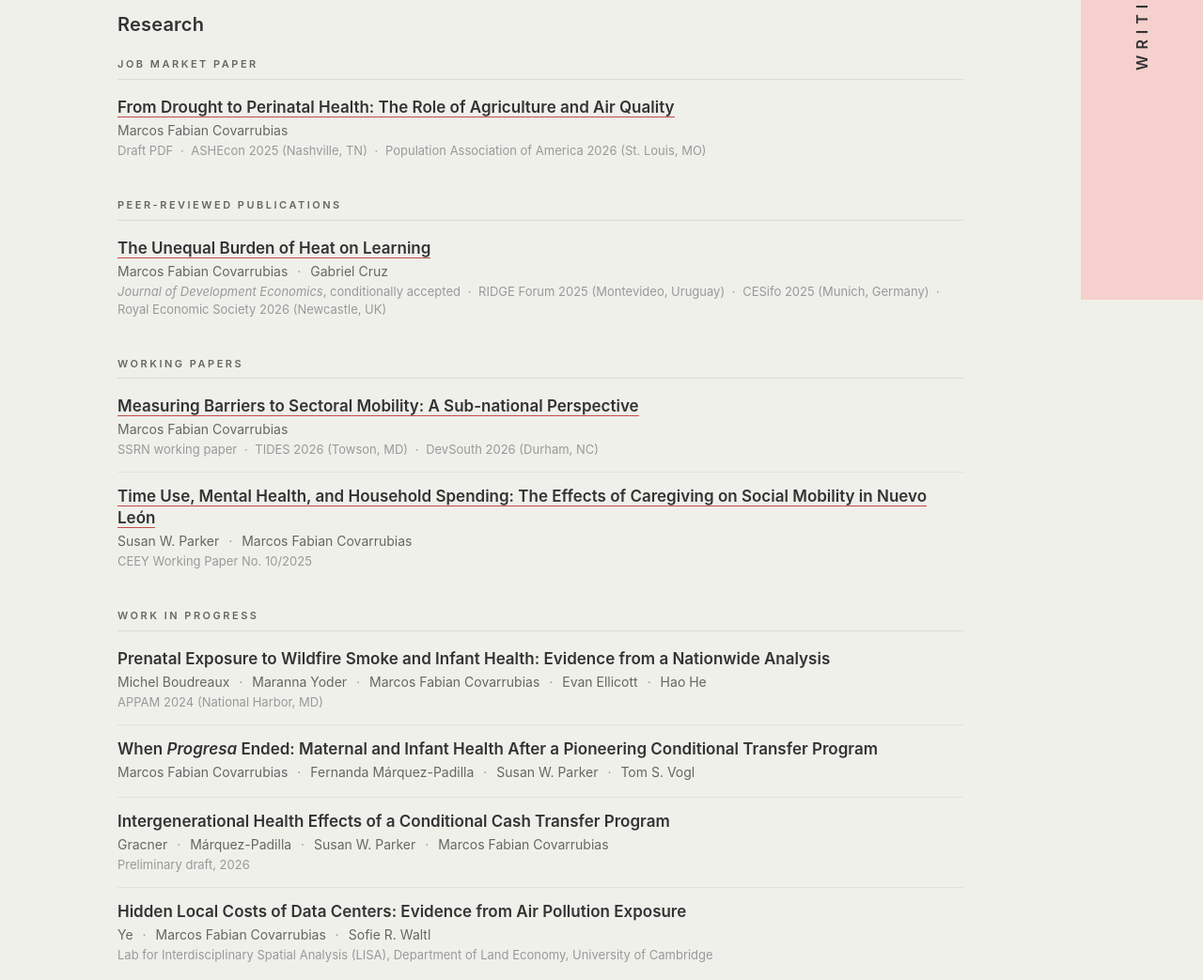
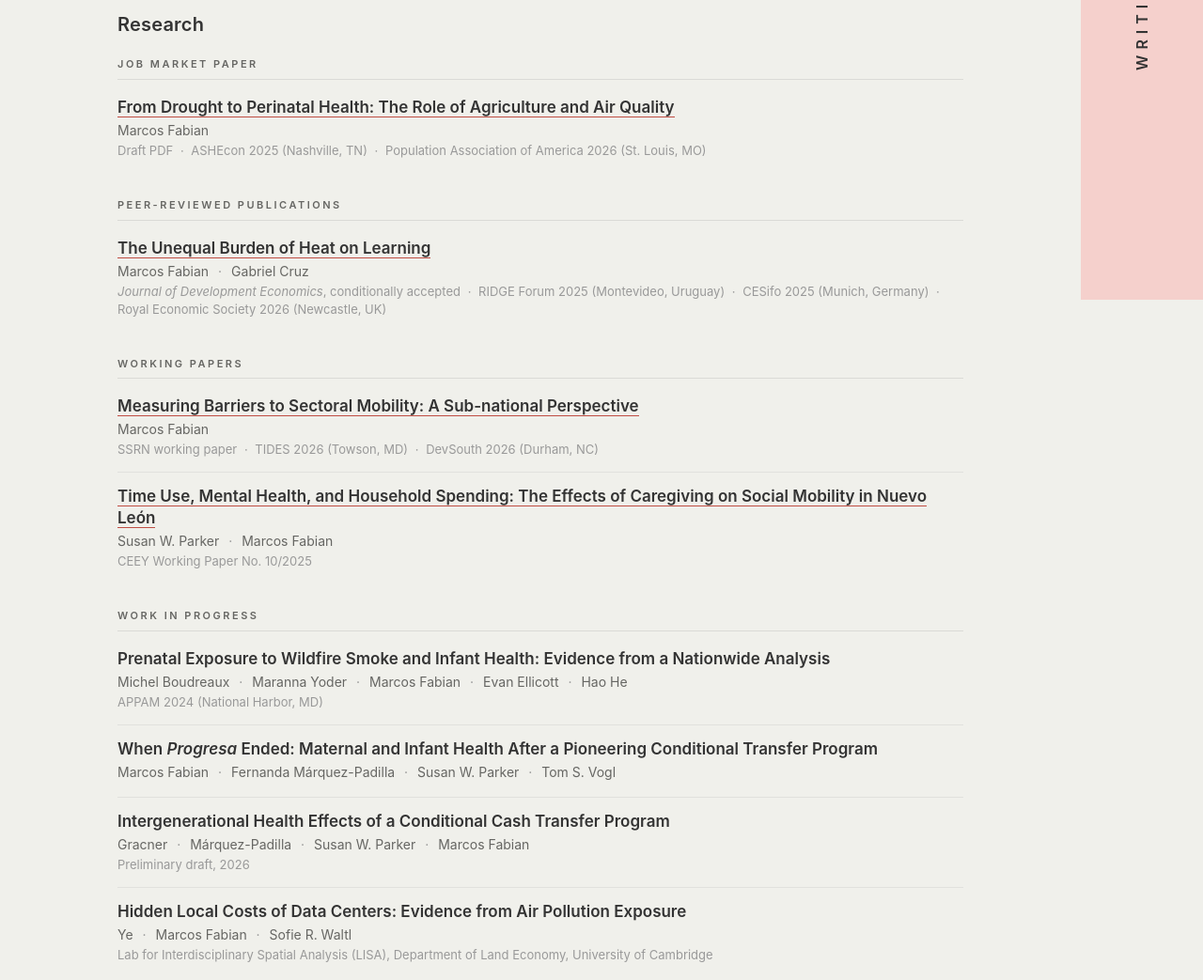
Before and after one commit to marcfabianco/marcfabianco.github.io, a plain HTML site: page index.html in a window 1280 px wide. Shown: the part 481-1524 px from the top of the page at 94% size. Drawn offline with Linux system fonts and the light colour scheme.

Commit message:
Use Marcos Fabian across the site
Drop Covarrubias from the masthead, page title, author lines, photo alt
text and footer, and rename the CV file to match.

Co-Authored-By: Claude Opus 5.5 <noreply@anthropic.com>

```diff
--- a/index.html
+++ b/index.html
@@ -3,7 +3,7 @@
 <head>
   <meta charset="utf-8" />
   <meta name="viewport" content="width=device-width, initial-scale=1" />
-  <title>Marcos Fabian Covarrubias — Policy Economist</title>
+  <title>Marcos Fabian — Policy Economist</title>
   <meta name="description" content="Policy economist and Ph.D. candidate at the University of Maryland. Research on environmental shocks and human capital: health, education, labor, and climate." />
   <link rel="stylesheet" href="style.css" />
 </head>
@@ -19,12 +19,12 @@
 
     <header class="masthead">
       <div class="masthead-inner">
-        <h1 class="brand"><a href="#top">Marcos Fabian Covarrubias</a></h1>
+        <h1 class="brand"><a href="#top">Marcos Fabian</a></h1>
         <nav class="masthead-nav">
           <a href="#research">Research</a>
           <a href="#policy">Policy</a>
           <a href="#contact">Contact</a>
-          <a href="assets/CV_Marcos_Fabian_Covarrubias.pdf">CV</a>
+          <a href="assets/CV_Marcos_Fabian.pdf">CV</a>
         </nav>
       </div>
     </header>
@@ -32,7 +32,7 @@
     <main class="content">
 
       <section class="intro">
-        <img class="portrait" src="assets/MFC2.jpg" alt="Marcos Fabian Covarrubias" />
+        <img class="portrait" src="assets/MFC2.jpg" alt="Marcos Fabian" />
         <div class="intro-text">
           <p class="affiliation">Ph.D. Candidate, School of Public Policy · University of Maryland</p>
           <p>I am a Ph.D. candidate in Policy Analysis at the University of Maryland. Most of my work studies how adverse environmental exposures affect human capital formation. Before the Ph.D. I led a multi-country research program at the Association of Supervisors of Banks of the Americas in Mexico City.</p>
@@ -55,7 +55,7 @@
         <ul class="papers">
           <li>
             <p class="paper-title"><a href="https://github.com/marcfabianco/presentations/blob/main/Droughts_and_births_draft.pdf">From Drought to Perinatal Health: The Role of Agriculture and Air Quality</a></p>
-            <p class="paper-authors">Marcos Fabian Covarrubias</p>
+            <p class="paper-authors">Marcos Fabian</p>
             <p class="paper-venue">Draft PDF <span class="sep">·</span> ASHEcon 2025 (Nashville, TN) <span class="sep">·</span> Population Association of America 2026 (St. Louis, MO)</p>
           </li>
         </ul>
@@ -64,7 +64,7 @@
         <ul class="papers">
           <li>
             <p class="paper-title"><a href="https://ssrn.com/abstract=7115097">The Unequal Burden of Heat on Learning</a></p>
-            <p class="paper-authors">Marcos Fabian Covarrubias <span class="sep">·</span> Gabriel Cruz</p>
+            <p class="paper-authors">Marcos Fabian <span class="sep">·</span> Gabriel Cruz</p>
             <p class="paper-venue"><em>Journal of Development Economics</em>, conditionally accepted <span class="sep">·</span> RIDGE Forum 2025 (Montevideo, Uruguay) <span class="sep">·</span> CESifo 2025 (Munich, Germany) <span class="sep">·</span> Royal Economic Society 2026 (Newcastle, UK)</p>
           </li>
         </ul>
@@ -73,12 +73,12 @@
         <ul class="papers">
           <li>
             <p class="paper-title"><a href="https://ssrn.com/abstract=6966579">Measuring Barriers to Sectoral Mobility: A Sub-national Perspective</a></p>
-            <p class="paper-authors">Marcos Fabian Covarrubias</p>
+            <p class="paper-authors">Marcos Fabian</p>
             <p class="paper-venue">SSRN working paper <span class="sep">·</span> TIDES 2026 (Towson, MD) <span class="sep">·</span> DevSouth 2026 (Durham, NC)</p>
           </li>
           <li>
             <p class="paper-title"><a href="https://ceey.org.mx/uso-de-tiempo-salud-mental-y-gasto-del-hogar-los-efectos-de-ser-cuidador-en-la-movilidad-social-en-nuevo-leon/">Time Use, Mental Health, and Household Spending: The Effects of Caregiving on Social Mobility in Nuevo León</a></p>
-            <p class="paper-authors">Susan W. Parker <span class="sep">·</span> Marcos Fabian Covarrubias</p>
+            <p class="paper-authors">Susan W. Parker <span class="sep">·</span> Marcos Fabian</p>
             <p class="paper-venue">CEEY Working Paper No. 10/2025</p>
           </li>
         </ul>
@@ -87,21 +87,21 @@
         <ul class="papers">
           <li>
             <p class="paper-title">Prenatal Exposure to Wildfire Smoke and Infant Health: Evidence from a Nationwide Analysis</p>
-            <p class="paper-authors">Michel Boudreaux <span class="sep">·</span> Maranna Yoder <span class="sep">·</span> Marcos Fabian Covarrubias <span class="sep">·</span> Evan Ellicott <span class="sep">·</span> Hao He</p>
+            <p class="paper-authors">Michel Boudreaux <span class="sep">·</span> Maranna Yoder <span class="sep">·</span> Marcos Fabian <span class="sep">·</span> Evan Ellicott <span class="sep">·</span> Hao He</p>
             <p class="paper-venue">APPAM 2024 (National Harbor, MD)</p>
           </li>
           <li>
             <p class="paper-title">When <em>Progresa</em> Ended: Maternal and Infant Health After a Pioneering Conditional Transfer Program</p>
-            <p class="paper-authors">Marcos Fabian Covarrubias <span class="sep">·</span> Fernanda Márquez-Padilla <span class="sep">·</span> Susan W. Parker <span class="sep">·</span> Tom S. Vogl</p>
+            <p class="paper-authors">Marcos Fabian <span class="sep">·</span> Fernanda Márquez-Padilla <span class="sep">·</span> Susan W. Parker <span class="sep">·</span> Tom S. Vogl</p>
           </li>
           <li>
             <p class="paper-title">Intergenerational Health Effects of a Conditional Cash Transfer Program</p>
-            <p class="paper-authors">Gracner <span class="sep">·</span> Márquez-Padilla <span class="sep">·</span> Susan W. Parker <span class="sep">·</span> Marcos Fabian Covarrubias</p>
+            <p class="paper-authors">Gracner <span class="sep">·</span> Márquez-Padilla <span class="sep">·</span> Susan W. Parker <span class="sep">·</span> Marcos Fabian</p>
             <p class="paper-venue">Preliminary draft, 2026</p>
           </li>
           <li>
             <p class="paper-title">Hidden Local Costs of Data Centers: Evidence from Air Pollution Exposure</p>
-            <p class="paper-authors">Ye <span class="sep">·</span> Marcos Fabian Covarrubias <span class="sep">·</span> Sofie R. Waltl</p>
+            <p class="paper-authors">Ye <span class="sep">·</span> Marcos Fabian <span class="sep">·</span> Sofie R. Waltl</p>
             <p class="paper-venue">Lab for Interdisciplinary Spatial Analysis (LISA), Department of Land Economy, University of Cambridge</p>
           </li>
         </ul>
@@ -155,7 +155,7 @@
       </section>
 
       <footer class="site-footer">
-        <p>&copy; <span id="year"></span> Marcos Fabian Covarrubias</p>
+        <p>&copy; <span id="year"></span> Marcos Fabian</p>
       </footer>
 
     </main>
```
Also changed, not shown: 2 other files.
